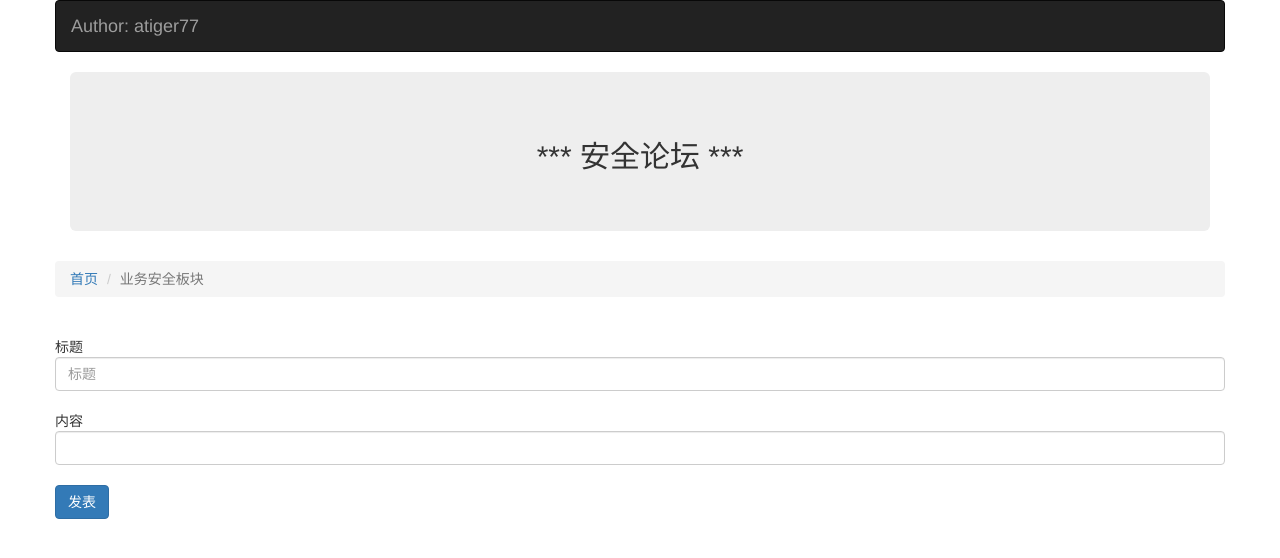
After one commit to atiger77/Luntan, a Django app: page /article/list/add/1 in a window 1280 px wide. The commit adds this page. Shown: the top 558 px of the page. Run offline with Django 3.2, Linux system fonts and the light colour scheme; data comes from the database, SQL or seed files in the repository; some libraries are stand-ins or nearby versions.

Commit message:
add article-addfuction

```diff
--- /dev/null
+++ b/Article/templates/article_add.html
@@ -0,0 +1,32 @@
+{% extends "base.html" %}
+{% block content %}
+
+
+<div class="row">
+  <div class="col-xs-12 col-md-12">
+    <ol class="breadcrumb">
+      <li><a href="/">首页</a></li>
+      <li class="active">{{ b.name }}</li>
+    </ol>
+
+    <br>
+    <form>
+        标题
+        <input type="text" class="form-control" placeholder="标题">
+        <br/>
+        内容
+        <input type="text" class="form-control">
+    </form>
+    <br>
+    <a href="#" class="btn btn-primary">发表</a>
+  </div>
+</div>
+
+
+
+
+
+
+
+
+{% endblock %}
--- a/Article/templates/article_list.html
+++ b/Article/templates/article_list.html
@@ -5,7 +5,7 @@
   <li class="active">{{ b.name }}</li>
 </ol>
 
-<a href="#" class="btn btn-primary">发表文章</a>
+<a href="add/{{ b.id }}" class="btn btn-primary">发表文章</a>
 <br>
 <br>
 
--- a/Article/urls.py
+++ b/Article/urls.py
@@ -1,6 +1,7 @@
 from django.conf.urls import url
-from .views import article_list
+from .views import article_list,article_add
 
 urlpatterns = [
     url(r'^list/(?P<block_id>\d+)', article_list),
+    url(r'^list/add/(?P<block_id>\d+)', article_add),
 ]
--- a/Article/views.py
+++ b/Article/views.py
@@ -8,3 +8,8 @@ def article_list(request,block_id):
     block = Block.objects.get(id=block_id)
     article_objs = Article.objects.filter(block=block,status=0).order_by("-id")
     return render(request,"article_list.html",{"articles":article_objs,"b":block})
+
+def article_add(request,block_id):
+    block_id = int(block_id)
+    block = Block.objects.get(id=block_id)
+    return render(request,"article_add.html",{"b":block})
```
